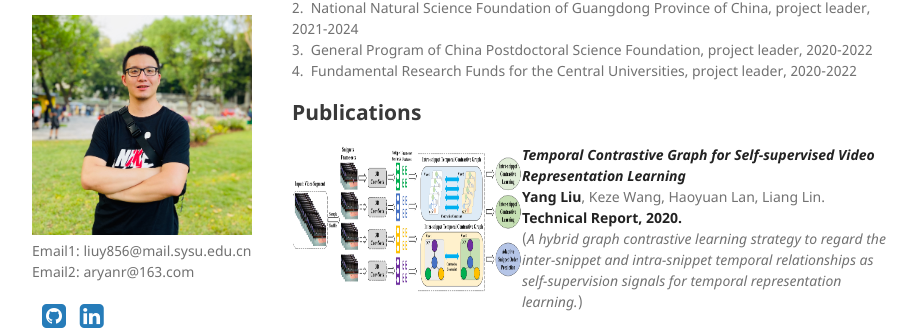
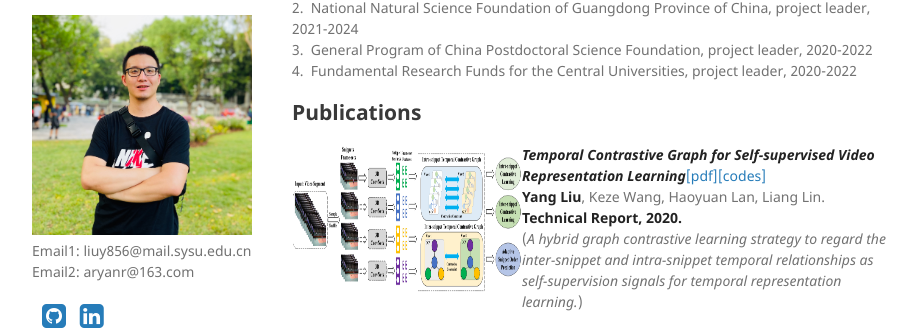
Before and after one commit to YangLiu9208/home, a Jekyll site: the page built from index.md, in a window 1280 px wide and 900 px high, scrolled down 871 px. Shown: the part 94-426 px from the top of the window, without its empty margins (178-1096 px from the left). Built offline with Jekyll 4.4.1, drawn with Linux system fonts in a browser that asks for light colours; a style sheet for code colours, icons or effects is not loaded.

Commit message:
Update index.md

```diff
--- a/index.md
+++ b/index.md
@@ -37,7 +37,7 @@ Deep Learning, Transfer Learning, Self-supervised Learning, Reinforcement Learni
             <img border="0" src="./TCG.png" align="left" width="230" height="150">
           </a>
 </div>
-***Temporal Contrastive Graph for Self-supervised Video Representation Learning***
+***Temporal Contrastive Graph for Self-supervised Video Representation Learning***[[pdf]](https://yangliu9208.github.io/home/)[[codes]]( https://yangliu9208.github.io/TCG/)
 **Yang Liu**, Keze Wang, Haoyuan Lan, Liang Lin.
 **Technical Report, 2020.**
 (*A hybrid graph contrastive learning strategy to regard the inter-snippet and intra-snippet temporal relationships as self-supervision signals for temporal representation learning.*)
```
